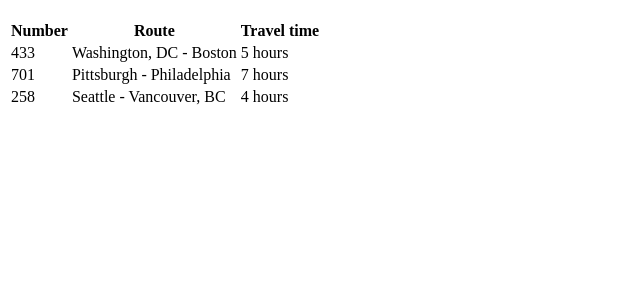
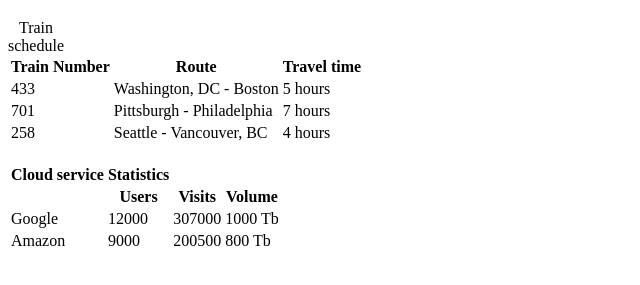
Before and after one commit to jomartacsiat/06-27-liveclass, a plain HTML site: page index.html in a window 1280 px wide. Shown: the part 409-694 px from the top of the page, without its empty margins (0-640 px from the left). Drawn offline with Linux system fonts and the light colour scheme.

Commit message:
07-04 modif

```diff
--- a/index.html
+++ b/index.html
@@ -41,12 +41,15 @@
 <br>
 <h1>Train schedule</h1>
 <table>
+  <caption>
+    Train schedule
+  </caption>
   <!-- Table markup -->
 </table>
 <table>
         <thead>
             <tr>
-    <th>Number</th>
+    <th>Train Number</th>
     <th>Route</th>
     <th>Travel time</th>
   </tr>
@@ -70,5 +73,38 @@
 </tbody>
 
 </table>
+
+<br>
+<table>
+  <thead>
+    <tr>
+      <th>Cloud service</th>
+      <th>Statistics</th>
+      <th></th>
+      <th></th>
+    </tr>
+    <tr>
+      <th></th>
+      <th>Users</th>
+      <th>Visits</th>
+      <th>Volume</th>
+    </tr>
+  </thead>
+
+  <tbody>
+    <tr>
+      <td>Google</td>
+      <td>12000</td>
+      <td>307000</td>
+      <td>1000 Tb</td>
+    </tr>
+    <tr>
+      <td>Amazon</td>
+      <td>9000</td>
+      <td>200500</td>
+      <td>800 Tb</td>
+    </tr>
+  </tbody>
+</table>
   </body>
 </html>
--- /dev/null
+++ b/style.css
@@ -0,0 +1,25 @@
+/* Using a sans serif font and increasing the size of the characters */
+body {
+  font-family: sans-serif;
+  font-size: 20px;
+}
+
+/* Shift the heading text to the left, by default it is centered */
+table caption {
+  text-align: left;
+}
+
+/* We "collapse" the frames of adjacent cells */
+table {
+  border-collapse: collapse;
+}
+
+/*
+  Add a border and padding to the cells, the distance from the content to the border.
+  To control the vertical position, the caption-side property is used.
+*/
+table th,
+table td {
+  padding: 10px;
+  border: 1px solid #2a2a2a;
+}
```
